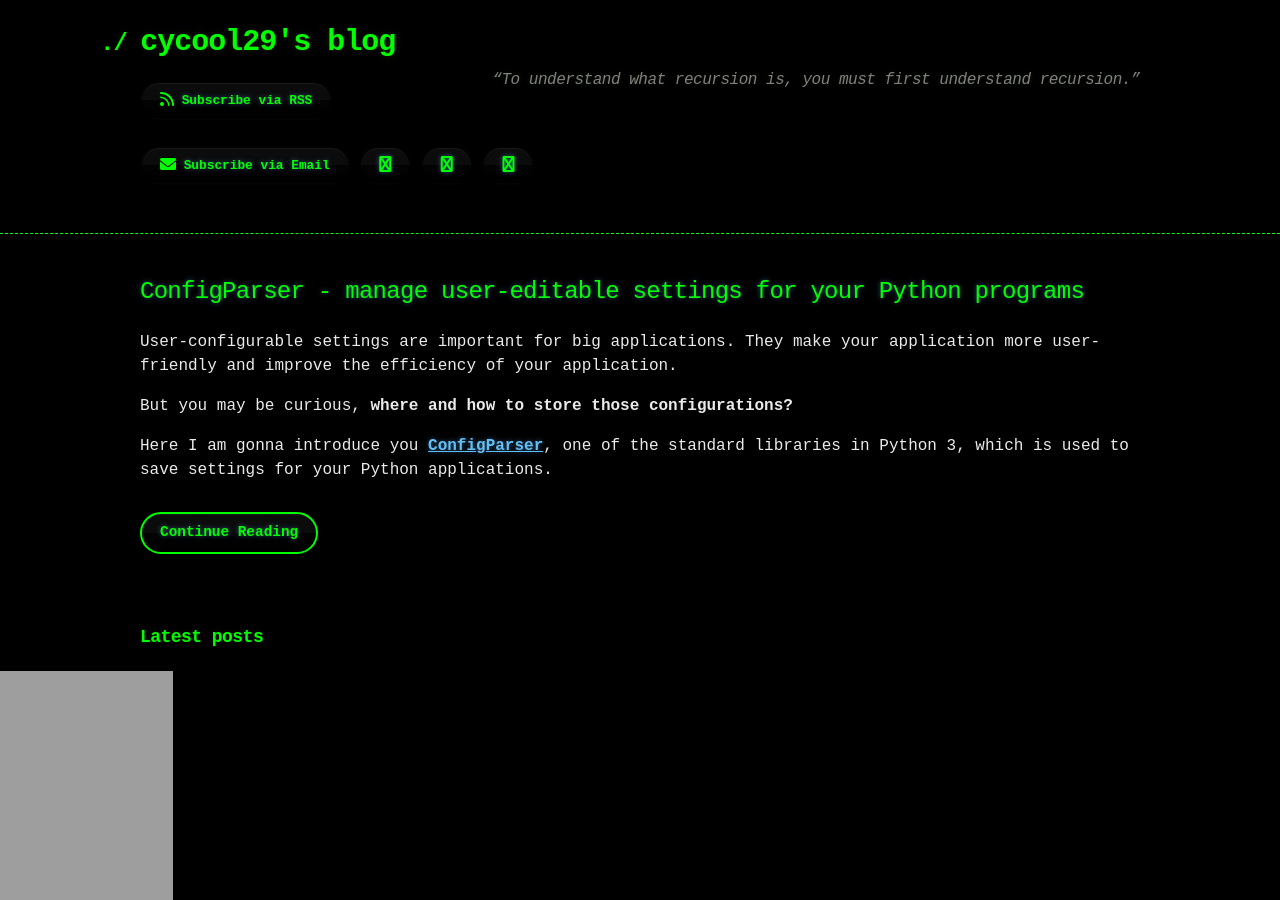
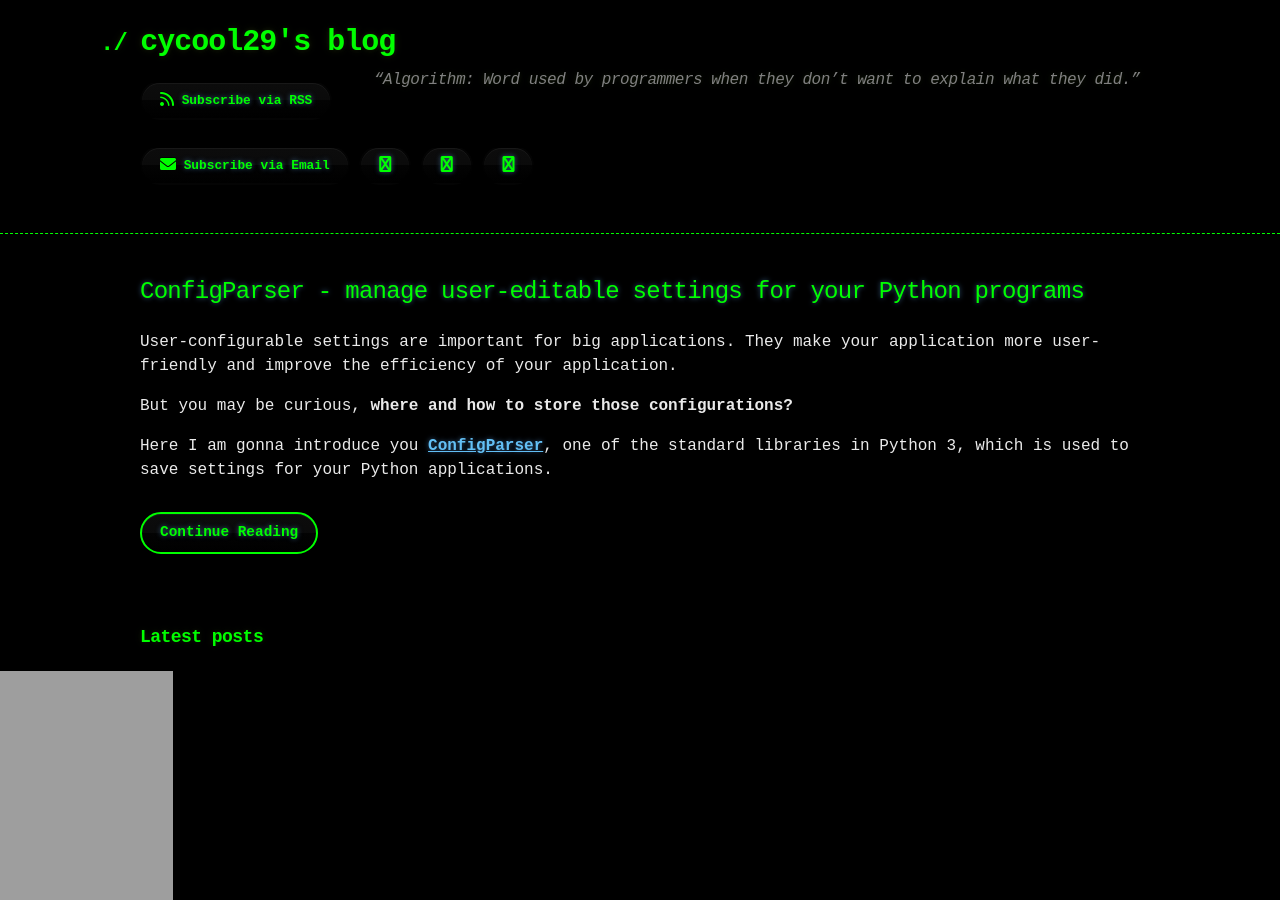
Before and after one commit to cycool29/cycool29.github.io, a Jekyll site: the page built from index.md, in a window 1280 px wide and 900 px high. Built offline with Jekyll 4.4.1, drawn with Linux system fonts in a browser that asks for light colours; a style sheet for code colours, icons or effects is not loaded.

Commit message:
Update quotes

```diff
--- a/_config.yml
+++ b/_config.yml
@@ -1,5 +1,5 @@
 title: cycool29's blog
-description: "“To understand what recursion is, you must first understand recursion.” "
+description: "“Algorithm: Word used by programmers when they don’t want to explain what they did.” "
 bio: A high school student. Intermediate in Python, Git, Bash. Learning JavaScript. He/Him. "
 author: cycool29
 url: https://cycool29.github.io
```
